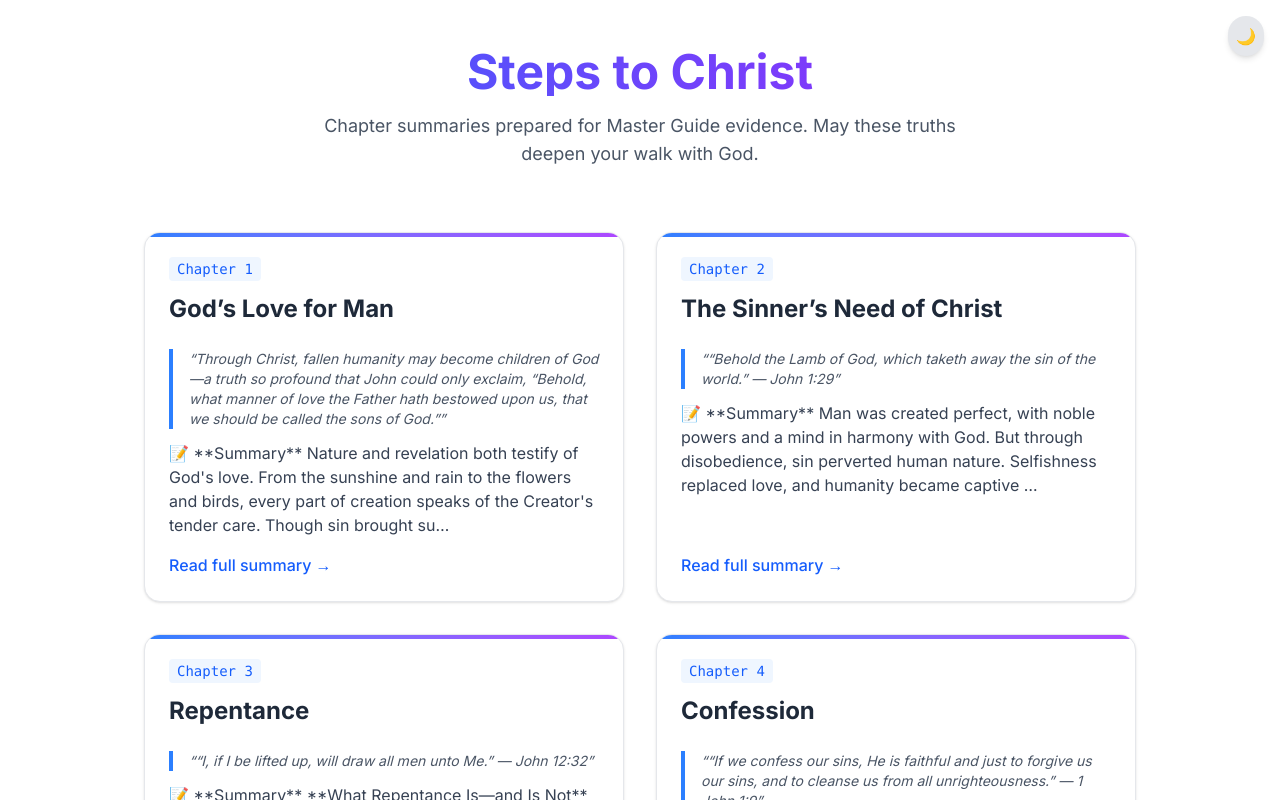
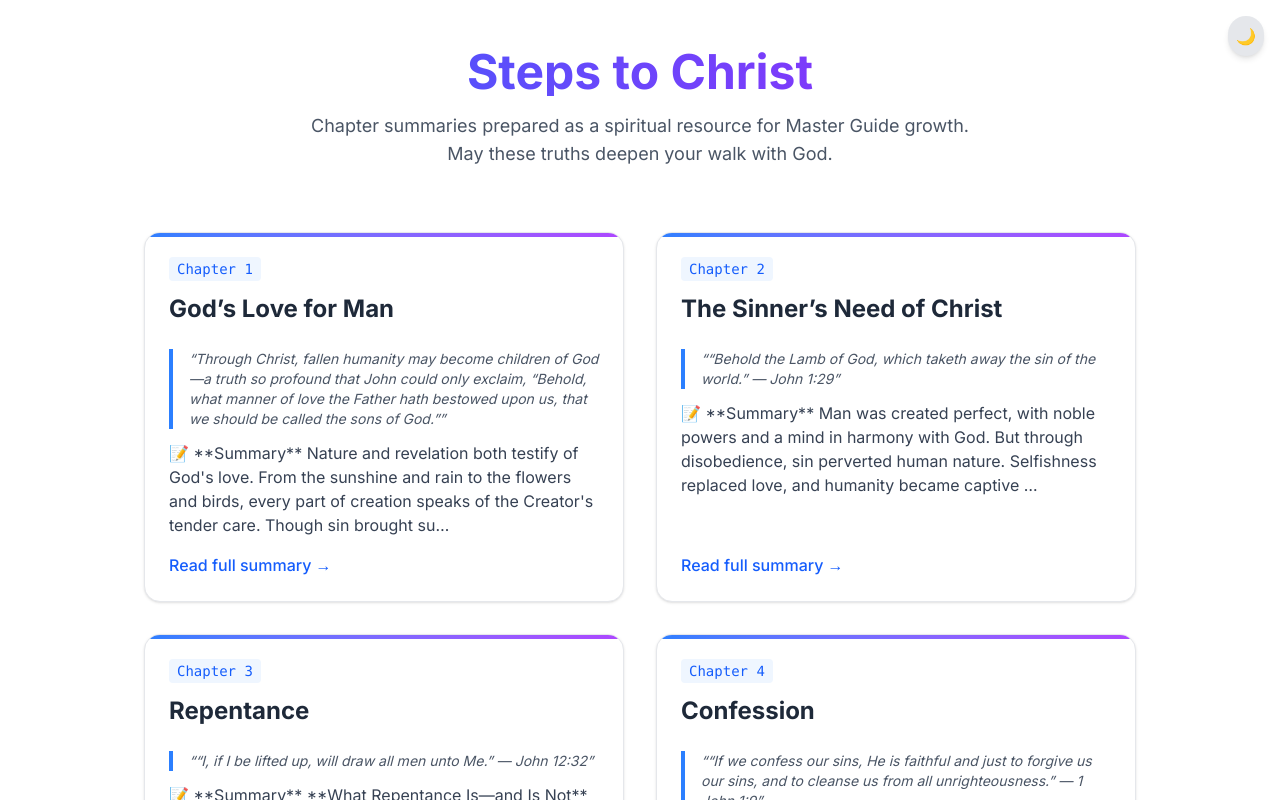
Before and after one commit to Maogast/mg-portfolio, a Next.js app: page /steps-to-christ in a window 1280 px wide. Shown: the top 800 px of the page. Built offline with nearby package versions, Linux system fonts and the light colour scheme.

Commit message:
Chapter summaries prepared as a spiritual resource for Master Guide growth. May these truths deepen your walk with God.

```diff
--- a/src/app/steps-to-christ/page.tsx
+++ b/src/app/steps-to-christ/page.tsx
@@ -182,7 +182,7 @@ export default function StepsToChristPage() {
             Steps to Christ
           </h1>
           <p className="text-gray-600 dark:text-gray-400 text-lg max-w-2xl mx-auto">
-            Chapter summaries prepared for Master Guide evidence. May these truths deepen your walk with God.
+            Chapter summaries prepared as a spiritual resource for Master Guide growth. May these truths deepen your walk with God.
           </p>
         </div>
 
```
